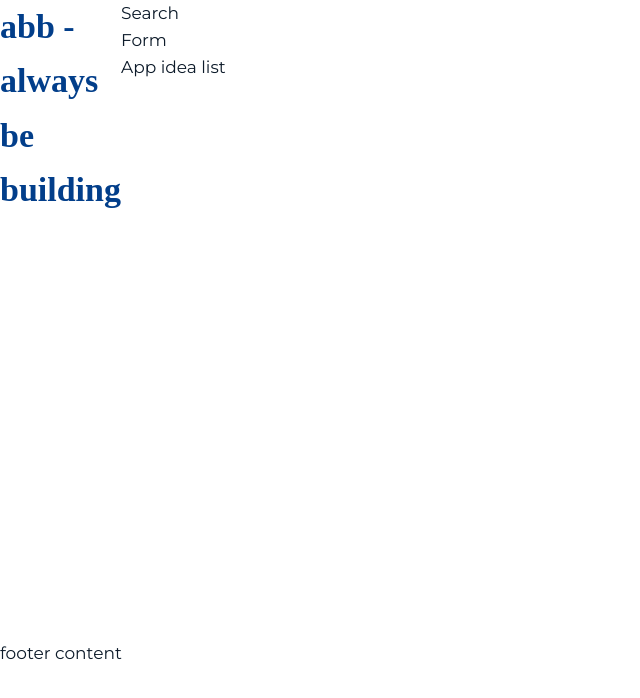
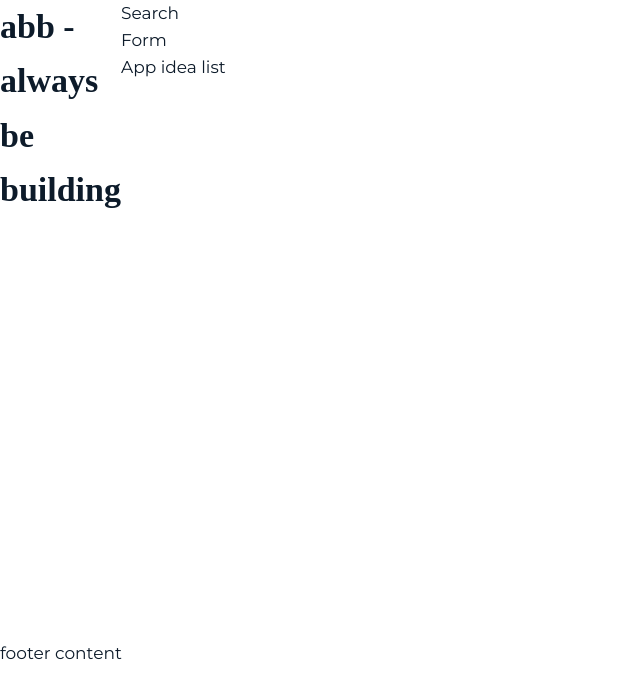
Before and after one commit to chingu-voyages/v38-geckos-team-04, a React (Create React App) app in the folder frontend/: page / in a window 1280 px wide. Shown: the top 698 px of the page, without its empty margins (0-640 px from the left). Built offline with nearby package versions, Linux system fonts and the light colour scheme; a web font is replaced by a local one.

Commit message:
Remove the css color rule for the headers

```diff
--- a/frontend/src/sass/index.scss
+++ b/frontend/src/sass/index.scss
@@ -41,6 +41,5 @@ h3,
 h4,
 h5,
 h6 {
-    color: $dark-cornflower-blue;
     font-family: BioRhyme, serif;
 }
```
